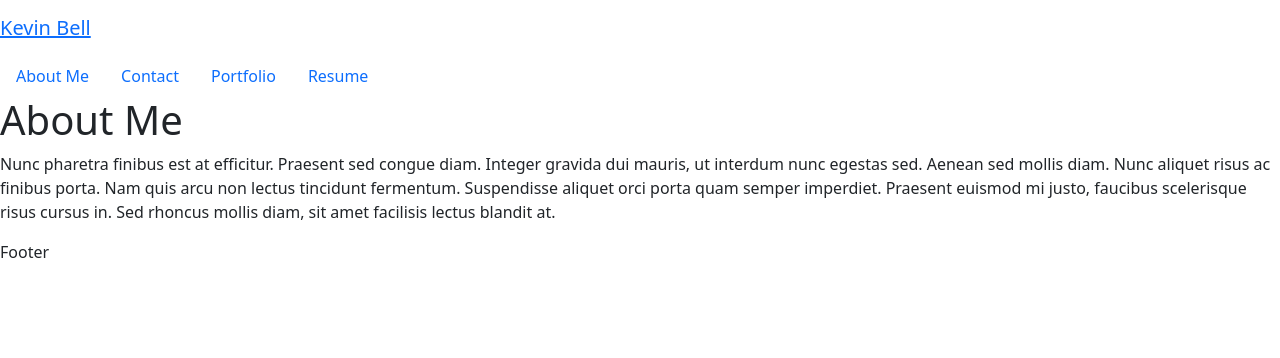
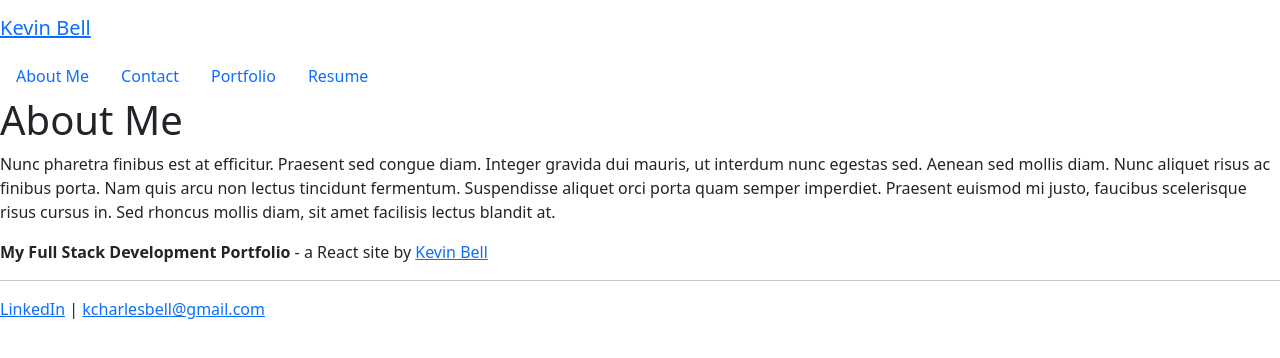
Before and after one commit to gitkcb/my_react_portfolio, a React (Create React App) app: page / in a window 1280 px wide. Shown: the top 358 px of the page. Built offline with nearby package versions, Linux system fonts and the light colour scheme.

Commit message:
added linkedin link and email to footer component

```diff
--- a/src/components/Footer.js
+++ b/src/components/Footer.js
@@ -2,9 +2,21 @@
 
 function Footer() {
     return(
-        <div>
-            Footer
-        </div>
+        <footer className="footer">
+            <div className="content has-text-centered">
+                <p>
+                        <strong>My Full Stack Development Portfolio</strong> - a React site by{" "}
+                        <a href = "https://github.com/gitkcb" target="_blank" rel="noreferrer">
+                            Kevin Bell
+                        </a>
+                    <hr />
+                    <a href = "www.linkedin.com/in/kcharlesbell" target="_blank" rel="noreferrer"> LinkedIn</a>
+                    {" "}
+                    |{" "}{" "}
+                    <a href="mailto:kcharlesbell@gmail.com" target="_blank" rel="noreferrer">kcharlesbell@gmail.com</a>
+                </p>
+            </div>
+            </footer>
     )
 }
 export default Footer
```
